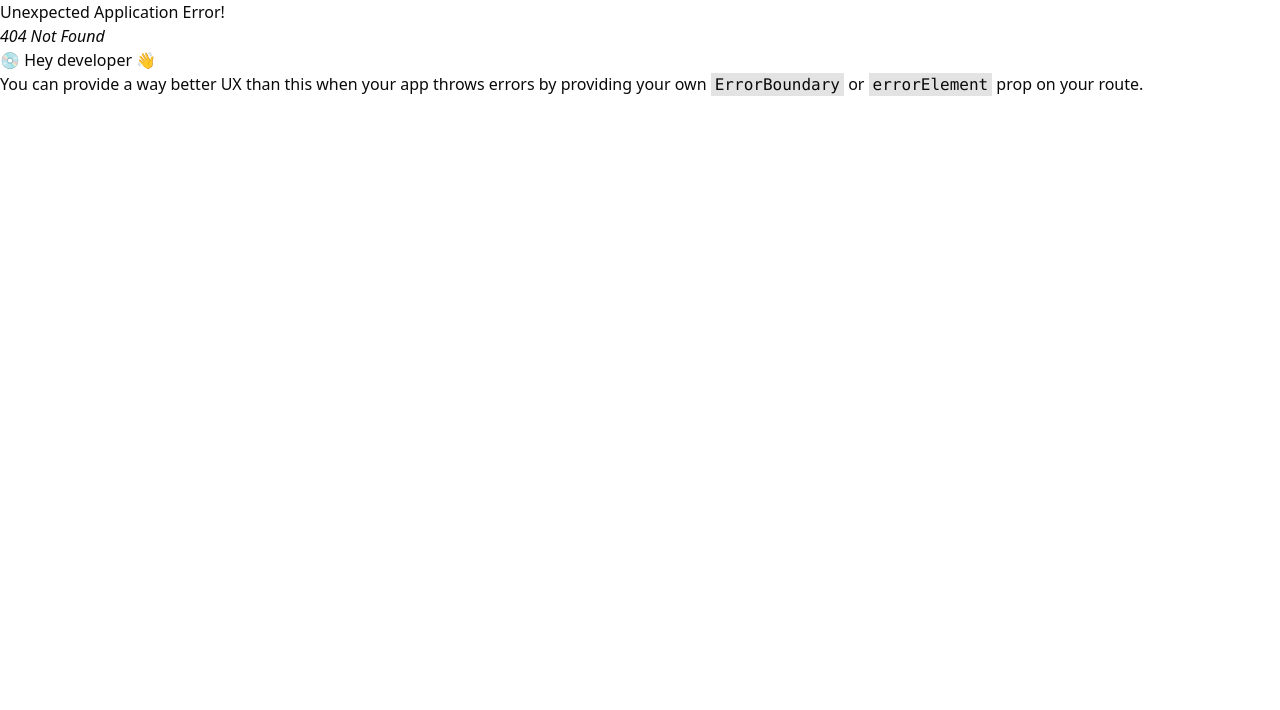
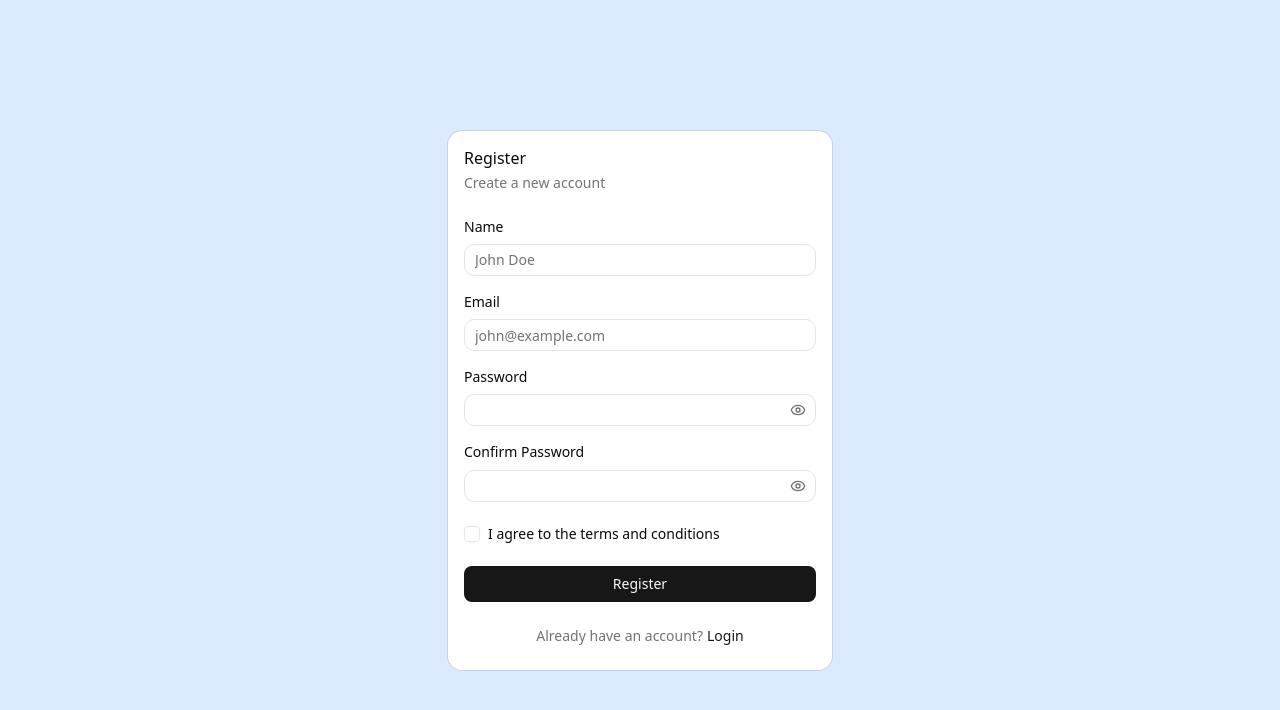
Before and after one commit to endradwi/feTiket, a React (Vite) app: page /register in a window 1280 px wide. Before the commit this address had no page. Shown: the top 710 px of the page. Built offline with nearby package versions, Linux system fonts and the light colour scheme.

Commit message:
feat: create register and forgot password page

```diff
--- /dev/null
+++ b/src/app/ForgotPassword.jsx
@@ -0,0 +1,37 @@
+import AuthLayout from "../layout/auth"
+import { Card, CardContent, CardDescription, CardFooter, CardHeader, CardTitle } from "../components/ui/Card"
+import { Button } from "../components/ui/Button"
+import { Input } from "../components/ui/Input"
+import { Field, FieldContent, FieldLabel } from "../components/ui/Field"
+import { Link } from "react-router"
+import { ArrowLeft } from "lucide-react"
+
+function ForgotPassword() {
+  return (
+    <AuthLayout>
+      <Card className={"w-96"}>
+        <CardHeader>
+          <CardTitle>Forgot Password</CardTitle>
+          <CardDescription>Enter your email to reset your password</CardDescription>
+        </CardHeader>
+        <CardContent className={"space-y-4 py-2"}>
+          <Field>
+            <FieldLabel>Email</FieldLabel>
+            <FieldContent>
+              <Input placeholder="john@example.com" />
+            </FieldContent>
+          </Field>
+          <Button className="w-full">Send Reset Link</Button>
+          <div className="flex items-center justify-center pt-4">
+            <Link to="/login" className="flex items-center text-sm text-muted-foreground hover:text-primary transition-colors">
+              <ArrowLeft className="mr-2 size-4" />
+              Back to Login
+            </Link>
+          </div>
+        </CardContent>
+      </Card>
+    </AuthLayout>
+  )
+}
+
+export default ForgotPassword
--- a/src/app/Login.jsx
+++ b/src/app/Login.jsx
@@ -4,7 +4,9 @@ import { Button } from "../components/ui/Button"
 import { Input } from "../components/ui/Input"
 import { Field, FieldContent, FieldLabel } from "../components/ui/Field"
 import { Separator } from "../components/ui/Separator"
-
+import { Label } from "../components/ui/Label"
+import { Checkbox } from "../components/ui/Checkbox"
+import { Link } from "react-router"
 
 function Login() {
 
@@ -23,21 +25,29 @@ function Login() {
             </FieldContent>
           </Field>
           <Field className={""}>
-            <FieldLabel>Password</FieldLabel>
+            <div className="flex items-center justify-between w-full">
+              <FieldLabel>Password</FieldLabel>
+              <Link to="/forgot-password" className="text-xs text-primary hover:underline">Forgot password?</Link>
+            </div>
             <FieldContent>
               <Input variant={"password"}/>
             </FieldContent>
           </Field>
-          <div className="flex items-center justify-center">
-          <Separator/>
-          <span className="text-muted-foreground">Or</span>
-          <Separator/>
+          <div className="flex items-center gap-2 py-2">
+            <Checkbox id="terms" />
+            <Label htmlFor="terms">I agree to the terms and condition</Label>
+          </div>
+          <Button className="w-full">Login</Button>
+          <div className="flex items-center justify-center pt-2 gap-2">
+            <Separator className="flex-1"/>
+            <span className="text-muted-foreground text-sm">Or</span>
+            <Separator className="flex-1"/>
+          </div>
+          <div className="flex items-center justify-center text-sm pt-2">
+            <span className="text-muted-foreground mr-1">Don't have an account?</span>
+            <Link to="/register" className="text-primary hover:underline">Register here</Link>
           </div>
         </CardContent>
-
-        <CardFooter>
-          <Button>Login</Button>
-        </CardFooter>
       </Card>
     </AuthLayout>
   )
--- /dev/null
+++ b/src/app/Register.jsx
@@ -0,0 +1,61 @@
+import AuthLayout from "../layout/auth"
+import { Card, CardContent, CardDescription, CardFooter, CardHeader, CardTitle } from "../components/ui/Card"
+import { Button } from "../components/ui/Button"
+import { Input } from "../components/ui/Input"
+import { Field, FieldContent, FieldLabel } from "../components/ui/Field"
+import { Separator } from "../components/ui/Separator"
+import { Label } from "../components/ui/Label"
+import { Checkbox } from "../components/ui/Checkbox"
+import { Link } from "react-router"
+
+function Register() {
+  return (
+    <AuthLayout>
+      <Card className={"w-96"}>
+        <CardHeader>
+          <CardTitle>Register</CardTitle>
+          <CardDescription>Create a new account</CardDescription>
+        </CardHeader>
+        <CardContent className={"space-y-4 py-2"}>
+          <Field>
+            <FieldLabel>Name</FieldLabel>
+            <FieldContent>
+              <Input placeholder="John Doe" />
+            </FieldContent>
+          </Field>
+          <Field>
+            <FieldLabel>Email</FieldLabel>
+            <FieldContent>
+              <Input placeholder="john@example.com" />
+            </FieldContent>
+          </Field>
+          <Field>
+            <FieldLabel>Password</FieldLabel>
+            <FieldContent>
+              <Input variant={"password"} />
+            </FieldContent>
+          </Field>
+          <Field>
+            <FieldLabel>Confirm Password</FieldLabel>
+            <FieldContent>
+              <Input variant={"password"} />
+            </FieldContent>
+          </Field>
+          <div className="flex items-center gap-2 py-2">
+            <Checkbox id="terms" />
+            <Label htmlFor="terms">I agree to the terms and conditions</Label>
+          </div>
+          <Button className="w-full">Register</Button>
+          <div className="flex items-center justify-center pt-2">
+            <span className="text-sm text-muted-foreground mr-1">Already have an account?</span>
+            <Link to="/login" className="text-sm text-primary hover:underline">
+              Login
+            </Link>
+          </div>
+        </CardContent>
+      </Card>
+    </AuthLayout>
+  )
+}
+
+export default Register
--- /dev/null
+++ b/src/components/ui/Checkbox.jsx
@@ -0,0 +1,28 @@
+import * as React from "react"
+import { CheckIcon } from "lucide-react"
+import { Checkbox as CheckboxPrimitive } from "radix-ui"
+
+import { cn } from "../../lib/utils"
+
+function Checkbox({
+  className,
+  ...props
+}) {
+  return (
+    <CheckboxPrimitive.Root
+      data-slot="checkbox"
+      className={cn(
+        "peer border-input dark:bg-input/30 data-[state=checked]:bg-primary data-[state=checked]:text-primary-foreground dark:data-[state=checked]:bg-primary data-[state=checked]:border-primary focus-visible:border-ring focus-visible:ring-ring/50 aria-invalid:ring-destructive/20 dark:aria-invalid:ring-destructive/40 aria-invalid:border-destructive size-4 shrink-0 rounded-[4px] border shadow-xs transition-shadow outline-none focus-visible:ring-[3px] disabled:cursor-not-allowed disabled:opacity-50",
+        className
+      )}
+      {...props}>
+      <CheckboxPrimitive.Indicator
+        data-slot="checkbox-indicator"
+        className="grid place-content-center text-current transition-none">
+        <CheckIcon className="size-3.5" />
+      </CheckboxPrimitive.Indicator>
+    </CheckboxPrimitive.Root>
+  );
+}
+
+export { Checkbox }
```
Also changed, not shown: src/main.jsx (+10 -1 lines).
